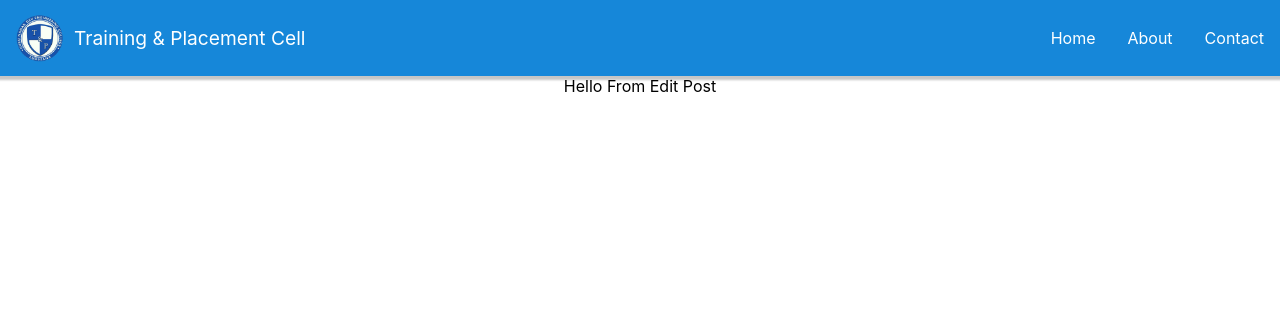
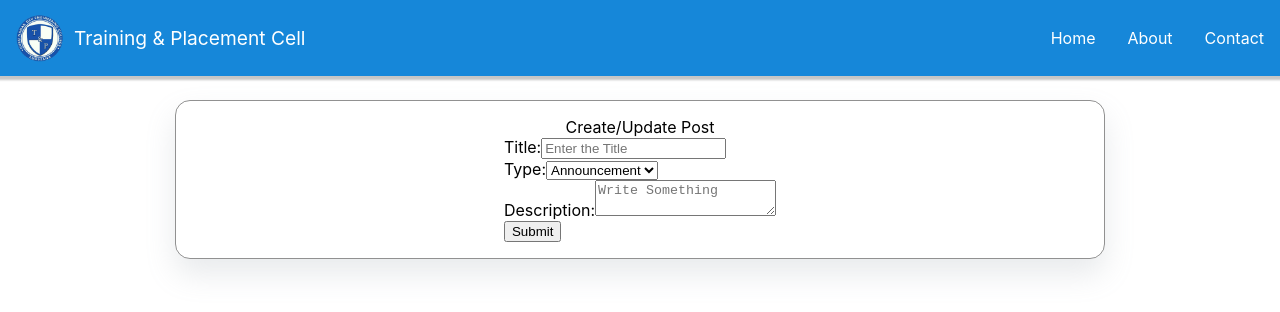
Before and after one commit to harshvse/NoticeBoard, a React (Create React App) app in the folder reactfrontend/: page /create-post in a window 1280 px wide. Shown: the top 312 px of the page. Built offline with nearby package versions, Linux system fonts and the light colour scheme.

Commit message:
created post editor component for adding and updating posts

```diff
--- /dev/null
+++ b/reactfrontend/src/components/PostEditor.js
@@ -0,0 +1,66 @@
+import React from "react";
+import "./../styles/postEditor.css";
+
+class PostEditor extends React.Component {
+    state = {
+        title: "",
+        type: "",
+        description: "",
+    };
+
+    handleInput = (e) => {
+        this.setState({ [e.target.name]: e.target.value });
+    };
+    render() {
+        return (
+            <div className="postEditor">
+                <div className="editorTitle"> Create/Update Post</div>
+                <form>
+                    <div className="postForm">
+                        <label className="top">Title:</label>
+                        <input
+                            type="text"
+                            name="title"
+                            className="titleInput"
+                            value={this.state.name}
+                            onChange={this.handleInput}
+                            placeholder="Enter the Title"
+                            required
+                        />
+                    </div>
+                    <div className="postForm">
+                        <label>Type:</label>
+                        <select
+                            name="type"
+                            className="typeInput"
+                            value={this.state.type}
+                            onChange={this.handleInput}
+                            required
+                        >
+                            <option value="Announcement">Announcement</option>
+                            <option value="News">News</option>
+                            <option value="Notice">Notice</option>
+                        </select>
+                    </div>
+                    <div className="postForm">
+                        <label>Description:</label>
+                        <textarea
+                            type="text"
+                            name="description"
+                            className="descInput"
+                            value={this.state.desc}
+                            onChange={this.handleInput}
+                            placeholder="Write Something"
+                            required
+                        />
+                    </div>
+                    <button type="submit" className="primary">
+                        Submit
+                    </button>
+                </form>
+            </div>
+        );
+    }
+}
+
+export default PostEditor;
--- a/reactfrontend/src/pages/EditPost.js
+++ b/reactfrontend/src/pages/EditPost.js
@@ -1,7 +1,12 @@
-function EditPost(){
-    return <div>
-        Hello From Edit Post
-    </div>
+import PostEditor from "./../components/PostEditor";
+import "./../styles/editor.css";
+
+function EditPost() {
+    return (
+        <div className="editorArea">
+            <PostEditor />
+        </div>
+    );
 }
 
 export default EditPost;
--- /dev/null
+++ b/reactfrontend/src/styles/editor.css
@@ -0,0 +1,5 @@
+.editorArea {
+    display: flex;
+    align-items: center;
+    flex-direction: column;
+}
--- a/reactfrontend/src/styles/post.css
+++ b/reactfrontend/src/styles/post.css
@@ -29,8 +29,8 @@
 }
 
 .cardBody {
-    font-size: 1.2em;
-    padding: 1em 0;
+    font-size: 1.2rem;
+    padding: 1rem 0;
 }
 
 .readMore {
--- /dev/null
+++ b/reactfrontend/src/styles/postEditor.css
@@ -0,0 +1,12 @@
+.postEditor {
+    display: flex;
+    flex-direction: column;
+    align-items: center;
+    text-align: left;
+    border-radius: 15px;
+    box-shadow: 0px 15px 30px #8a959e33;
+    border: 1px solid rgba(0, 0, 0, 0.43);
+    width: 70vw;
+    padding: 1em;
+    margin: 1.5em;
+}
```
